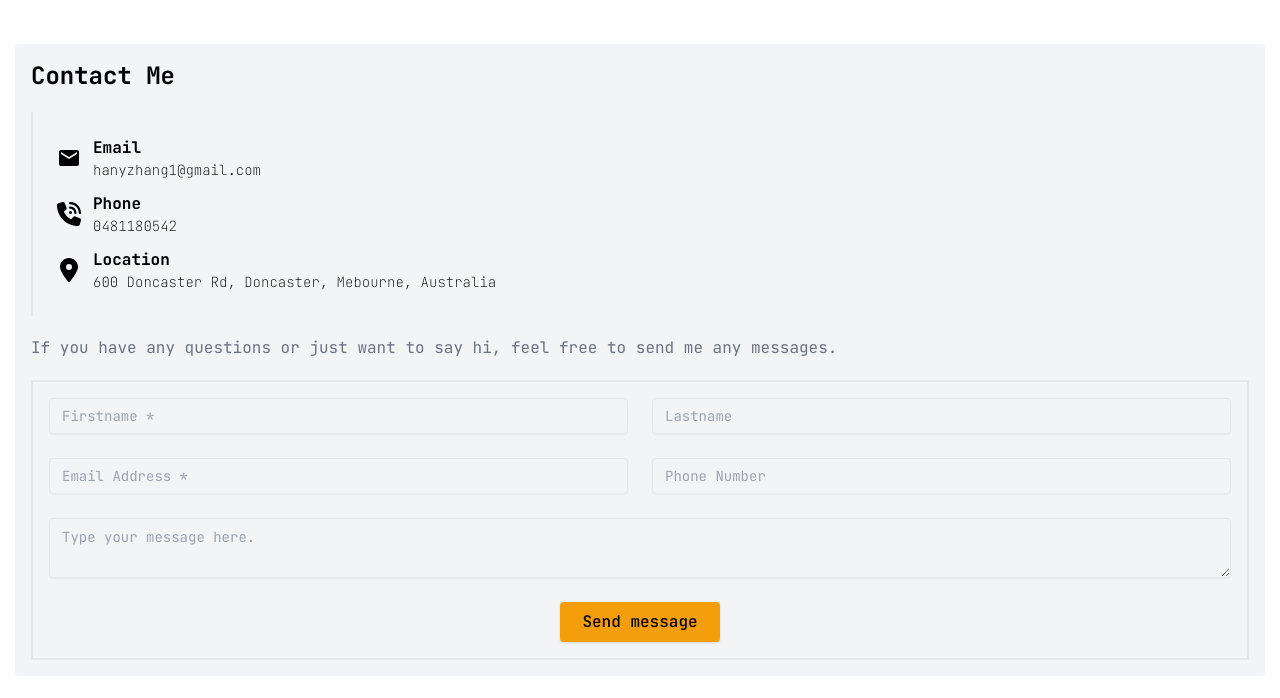
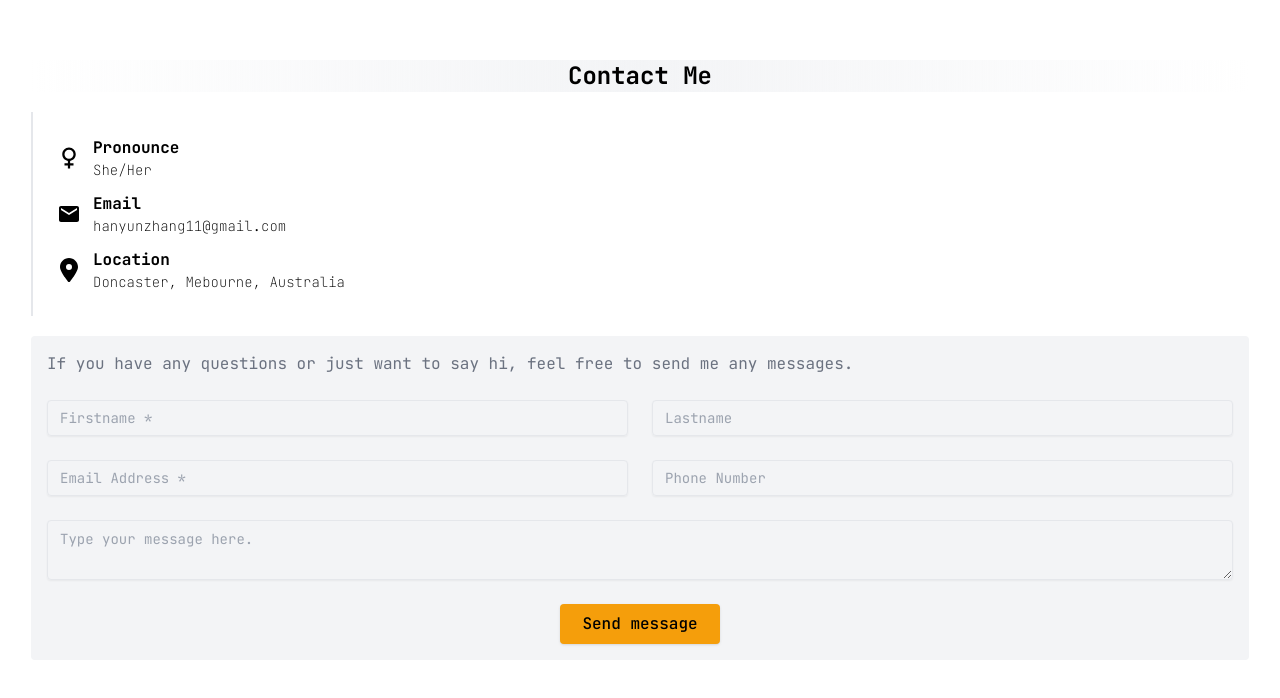
Before and after one commit to Hanyun1/hanyun-portfolio, a Next.js app: page / in a window 1280 px wide. Shown: the part 1756-2454 px from the top of the page. Built offline with nearby package versions, Linux system fonts and the light colour scheme.

Commit message:
adjust color display

```diff
--- a/src/app/contact/page.jsx
+++ b/src/app/contact/page.jsx
@@ -28,25 +28,26 @@ const Contact = () => {
       id="contact"
       className="container pt-20 items-center justify-between"
     >
-      <div className="container p-4 bg-gray-100 flex flex-col gap-5 rounded">
-        <div className="text-2xl font-bold ">Contact Me</div>
+      <div className="container p-4 flex flex-col gap-5">
+        <div className="text-2xl font-bold text-center bg-gradient-to-r from-transparent via-gray-100">Contact Me</div>
 
         {/* personal info */}
         <div className="border-l-2 p-6 w-fit">
           <Info />
         </div>
 
-        <div className="text-md text-gray-500 ">
-          If you have any questions or just want to say hi, feel free to send me
-          any messages.
-        </div>
+
 
         <form
           onSubmit={handleSubmit}
           action="https://formspree.io/f/xanygjya"
           method="POST"
-          className="p-4 border-2 flex flex-col gap-6"
+          className="p-4 flex flex-col gap-6 bg-gray-100 rounded"
         >
+          <div className="text-md text-gray-500">
+          If you have any questions or just want to say hi, feel free to send me
+          any messages.
+        </div>
           <div className="grid grid-cols-1 md:grid-cols-2 gap-6">
             <Input
               type="firstname"
--- a/src/app/projects/page.jsx
+++ b/src/app/projects/page.jsx
@@ -55,7 +55,7 @@ const Projects = () => {
         />
       </div>
 
-      <div className="container p-4 bg-gray-100 xl:order-1">
+      <div className="container p-4 bg-gradient-to-r from-gray-200 via-transparent rounded xl:order-1">
         <div className="text-2xl font-bold ">Experiences</div>
         <div className="flex flex-col md:flex-row gap-2">
           <SideWidgetBar
--- a/src/components/Header.jsx
+++ b/src/components/Header.jsx
@@ -20,7 +20,7 @@ const Header = () => {
 
           {/* Hire me special button */}
           <a
-            href="mailto:hanyzhang1@gmail.com"
+            href="mailto:hanyunzhang11@gmail.com"
             target="_blank"
             className="text-lg px-2 bg-bright font-medium hover:bg-gray-500 hover:text-bright"
           >
--- a/src/components/contact/Info.jsx
+++ b/src/components/contact/Info.jsx
@@ -1,22 +1,33 @@
 import React from "react";
-import { MdEmail } from "react-icons/md";
+import { MdEmail, MdDriveFileRenameOutline } from "react-icons/md";
 import { FaPhoneVolume, FaLocationDot } from "react-icons/fa6";
+import { IoMdFemale } from "react-icons/io";
 
 const info = [
+  // {
+  //   title: "Name",
+  //   icon: <MdDriveFileRenameOutline />,
+  //   desciption: "Hanyun Zhang",
+  // },
+  {
+    title: "Pronounce",
+    icon: <IoMdFemale />,
+    desciption: "She/Her",
+  },
   {
     title: "Email",
     icon: <MdEmail />,
-    desciption: "hanyzhang1@gmail.com",
+    desciption: "hanyunzhang11@gmail.com",
   },
-  {
-    title: "Phone",
-    icon: <FaPhoneVolume />,
-    desciption: "0481180542",
-  },
+  // {
+  //   title: "Phone",
+  //   icon: <FaPhoneVolume />,
+  //   desciption: "0481180542",
+  // },
   {
     title: "Location",
     icon: <FaLocationDot />,
-    desciption: "600 Doncaster Rd, Doncaster, Mebourne, Australia",
+    desciption: "Doncaster, Mebourne, Australia",
   },
 ];
 
```
